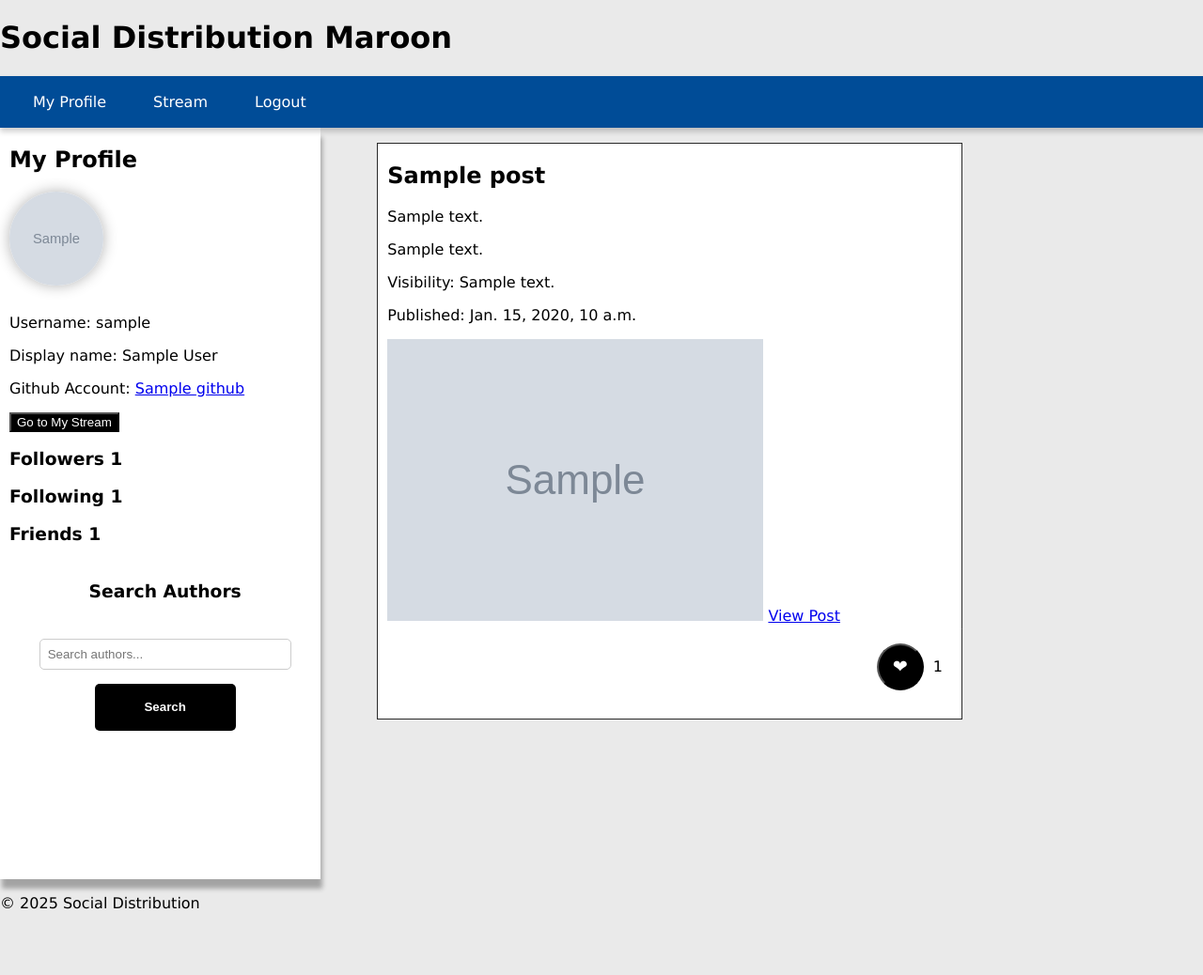
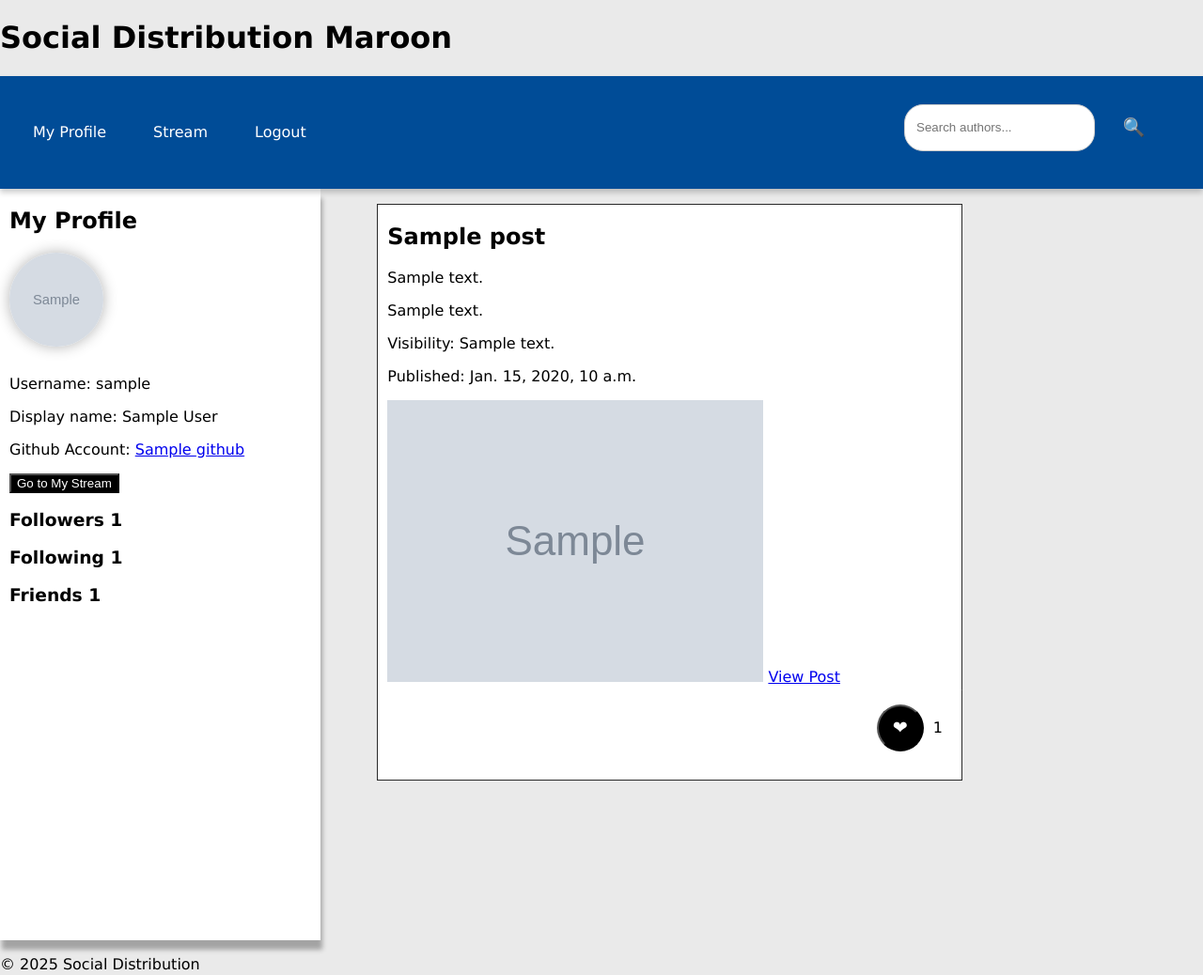
Before and after one commit to ConRobi/Social-Distribution-Project, a Django app: template MaroonSocialDistribution/SocialDistribution/templates/view_profile.html in a window 1280 px wide. Shown: the top 1038 px of the page at 94% size. Before the commit the page ends 968 px from the top, so only its background shows below. Run offline with Django 5.2, Linux system fonts and the light colour scheme; the template is opened without the code that fills it: most values are stand-ins (such as "Sample title", 1, 10 or a date in 2020); grey boxes marked "Sample" are stand-in pictures.

Commit message:
fix - moved author search bar to navbar

```diff
--- a/MaroonSocialDistribution/SocialDistribution/static/css/default.css
+++ b/MaroonSocialDistribution/SocialDistribution/static/css/default.css
@@ -18,8 +18,8 @@ html, body {
     box-shadow: 0 4px 6px rgba(0, 0, 0, 0.2); /* Subtle shadow */
     position: sticky;          /* Navbar stays on top when scrolling */
     top: 0;
-    width: 100%;
     z-index: 1000;
+    justify-content: space-between;
 }
 
 /* Logo Styling */
@@ -57,7 +57,46 @@ html, body {
 }
 
 
+/* Navbar Search Form */
+.navbar-search {
+    gap: 8px;                  /* Spacing between input and icon */
+    margin-left: auto;         /* Pushes search to the right */
+}
+.navbar form {
+    flex-direction: row;
+    background: none;
+}
 
+.navbar form button {
+    width: 40%;
+}
+
+.search-section {
+    display: flex;             /* Ensures items are side by side */
+    align-items: center;
+}
+.navbar-search input {
+    padding: 8px 12px;
+    border: 1px solid #ccc;
+    border-radius: 20px;
+    width: 200px;
+    outline: none;
+}
+
+/* Magnifying Glass Icon */
+.navbar-search button {
+    background: none;
+    border: none;
+    cursor: pointer;
+    font-size: 1.2rem;       /* Larger icon size */
+    color: #fff;             /* Icon color */
+    padding: 5px 10px;       /* Padding to increase click area */
+    transition: color 0.3s ease;
+}
+
+.navbar-search button:hover {
+    color: #004C97;          /* Darker blue on hover */
+}
 
 
 /* Body CSS for edit_profile.html */
--- a/MaroonSocialDistribution/SocialDistribution/templates/base.html
+++ b/MaroonSocialDistribution/SocialDistribution/templates/base.html
@@ -16,6 +16,10 @@
                 <a href="{% url 'SocialDistribution:stream' %}">Stream</a>
                 <a href="{% url 'admin:logout' %}">Logout</a>
             </div>
+                <form method="GET" action="{% url 'SocialDistribution:search-authors' %}" class="navbar-search">
+                    <input type="text" name="query" placeholder="Search authors..." required>
+                    <button type="submit" aria-label="Search">🔍</button>
+                </form>
         </nav>
     </header>
 
--- a/MaroonSocialDistribution/SocialDistribution/templates/view_profile.html
+++ b/MaroonSocialDistribution/SocialDistribution/templates/view_profile.html
@@ -54,20 +54,6 @@
             </div>
             {% endif %}
 
-            <!-- Author Search Section - Centered & Lowered -->
-            <div class="search-section" style="text-align: center; margin-top: 40px;">
-                <h3>Search Authors</h3>
-                <form method="GET" action="{% url 'SocialDistribution:search-authors' %}"
-                      style="display: flex; flex-direction: column; align-items: center; margin-top: 20px;">
-                    <input type="text" name="query" placeholder="Search authors..." required
-                        style="width: 250px; padding: 8px; border-radius: 5px; border: 1px solid #ccc;">
-                    <button type="submit"
-                        style="width: 150px; padding: 8px; border-radius: 5px; border: none; background: black; color: white; font-weight: bold; margin-top: 15px;">
-                        Search
-                    </button>
-                </form>
-            </div>
-
         </section>
 
         <!-- Posts Section -->
```
